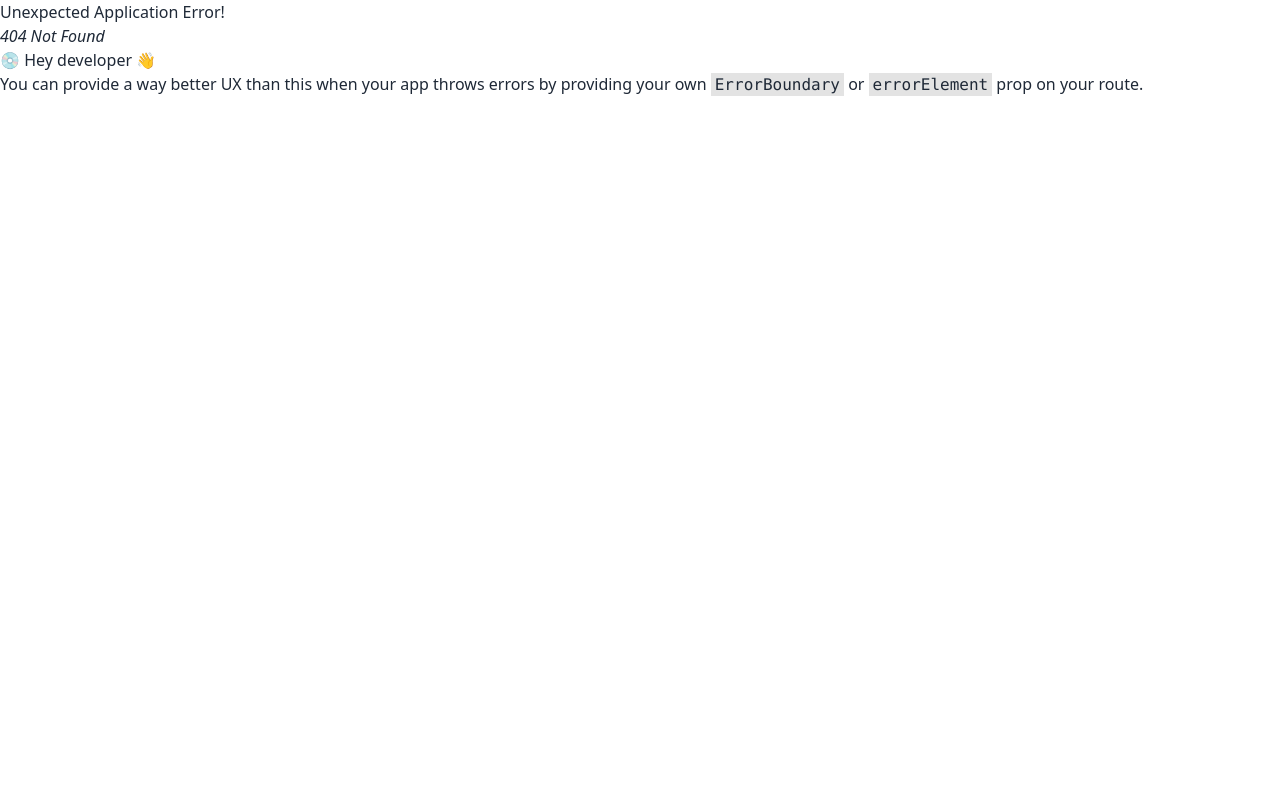
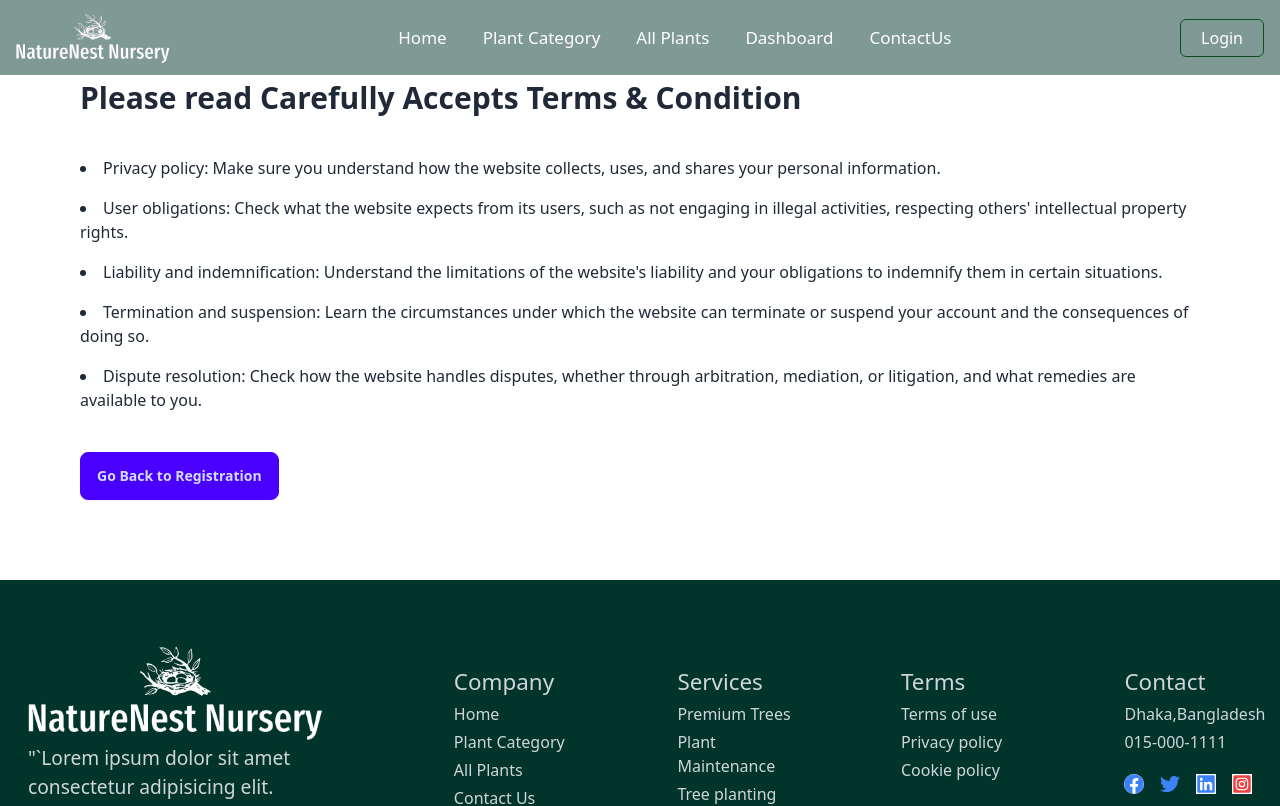
Before and after one commit to yasin2514/nest-nature-nursery-client, a React (Vite) app: page /terms in a window 1280 px wide. Before the commit this address had no page. Shown: the top 806 px of the page. Built offline with nearby package versions, Linux system fonts and the light colour scheme.

Commit message:
terms and condition page added

```diff
--- /dev/null
+++ b/src/pages/terms/index.jsx
@@ -0,0 +1,47 @@
+import { Link } from "react-router-dom";
+// import PageTitle from "../../../Components/PageTitle/PageTitle";
+
+const Terms = () => {
+  return (
+    <div className="max-w-full px-7 md:px-20 my-20">
+      {/* <PageTitle title="Terms" /> */}
+      <div>
+        <h2 className="text-3xl  font-bold">
+          Please read Carefully Accepts Terms & Condition{" "}
+        </h2>
+        <span className="flex flex-col gap-4 my-10">
+          <li className="list-disc ">
+            Privacy policy: Make sure you understand how the website collects,
+            uses, and shares your personal information.
+          </li>
+          <li className="list-disc ">
+            User obligations: Check what the website expects from its users,
+            such as not engaging in illegal activities, respecting others'
+            intellectual property rights.
+          </li>
+          <li className="list-disc ">
+            Liability and indemnification: Understand the limitations of the
+            website's liability and your obligations to indemnify them in
+            certain situations.
+          </li>
+          <li className="list-disc ">
+            Termination and suspension: Learn the circumstances under which the
+            website can terminate or suspend your account and the consequences
+            of doing so.
+          </li>
+          <li className="list-disc ">
+            Dispute resolution: Check how the website handles disputes, whether
+            through arbitration, mediation, or litigation, and what remedies are
+            available to you.
+          </li>
+        </span>
+      </div>
+      <Link className="btn btn-primary" to={"/register"}>
+        {" "}
+        Go Back to Registration
+      </Link>
+    </div>
+  );
+};
+
+export default Terms;
--- a/src/routes/Routes.jsx
+++ b/src/routes/Routes.jsx
@@ -4,6 +4,7 @@ import Home from "../pages/home";
 import About from "../pages/about";
 import Login from "../pages/login";
 import Register from "../pages/register";
+import Terms from "../pages/terms";
 
 const router = createBrowserRouter([
   {
@@ -25,6 +26,10 @@ const router = createBrowserRouter([
       {
         path:"/register",
         element:<Register/>
+      },
+      {
+        path:"/terms",
+        element:<Terms/>
       }
     ],
   },
```
